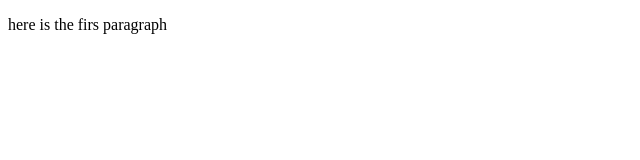
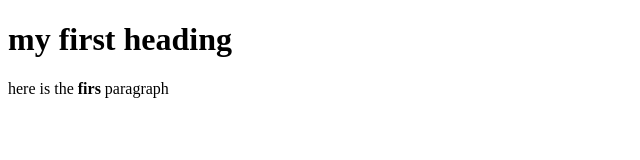
Before and after one commit to mohash25/tutorial-repo, a plain HTML site: page index.html in a window 1280 px wide. Shown: the whole page, without its empty margins (0-640 px from the left). Drawn offline with Linux system fonts and the light colour scheme.

Commit message:
first update

```diff
--- a/index.html
+++ b/index.html
@@ -1,6 +1,7 @@
 <!DOCTYPE html>
 <html>
 <body>
-<p>here is the firs paragraph</p>
+  <h1>my first heading</h1>
+<p>here is the <strong>firs</strong> paragraph</p>
 </body>
 </html>
```
